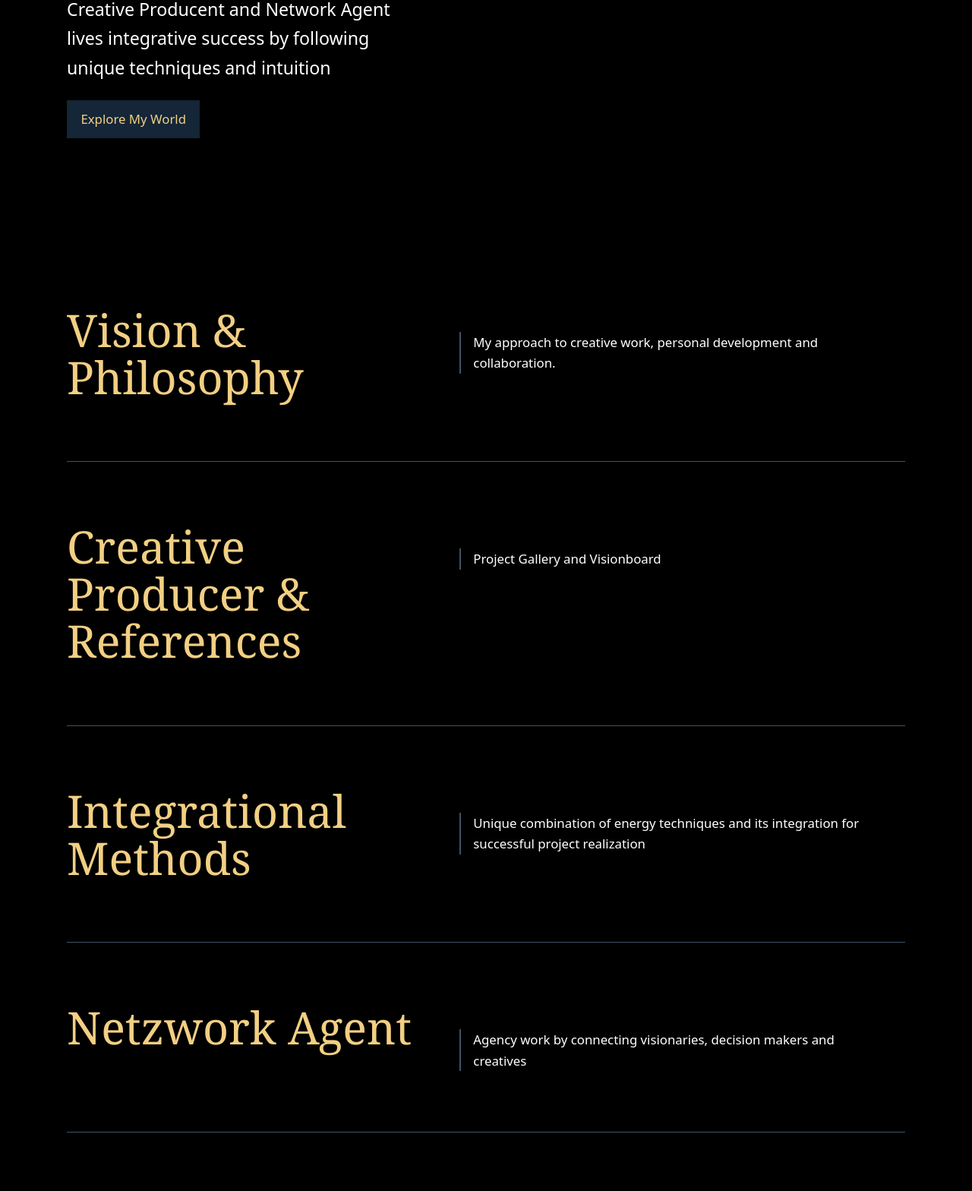
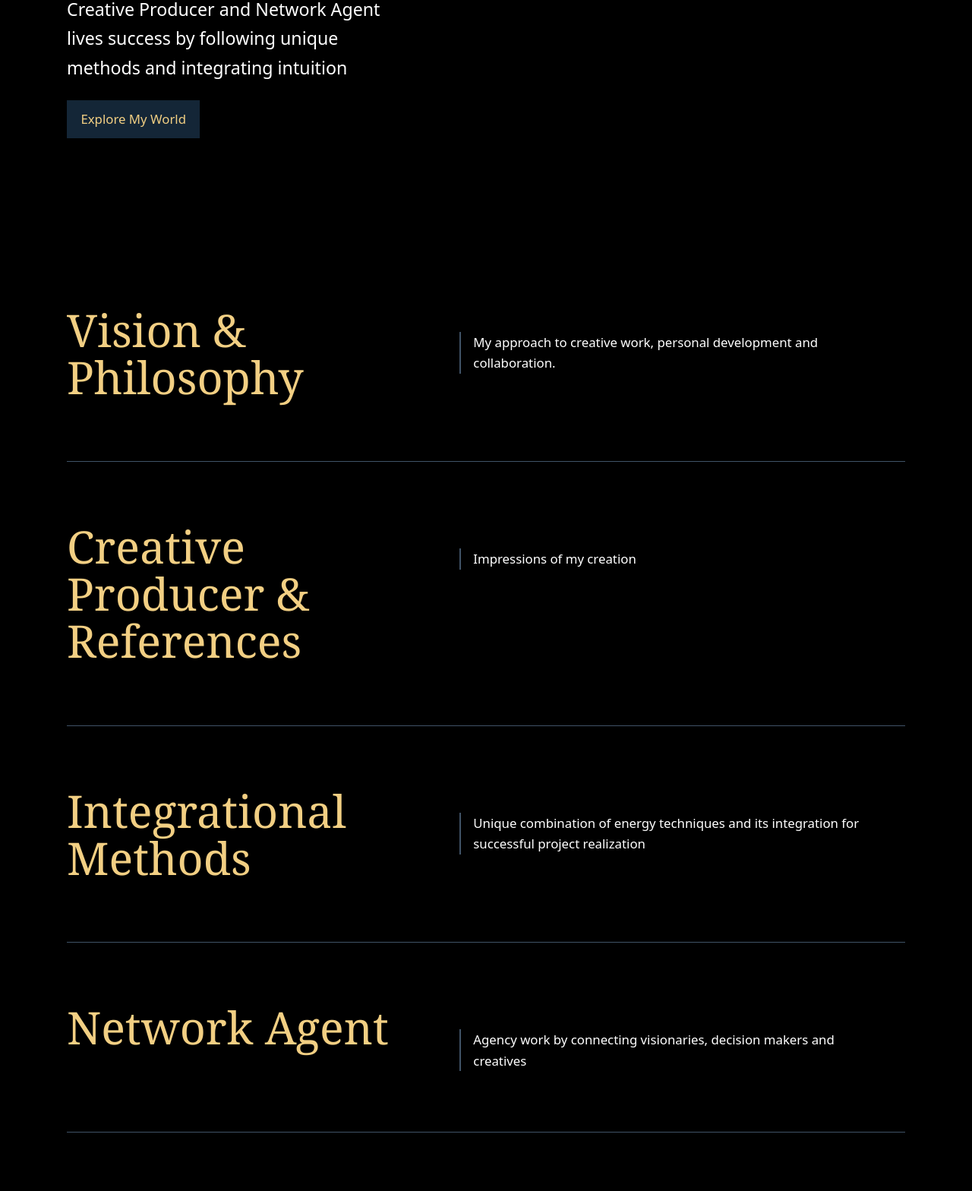
Before and after one commit to LukasThemm/lukas-themm-website, a plain HTML site: page index.html in a window 1280 px wide. Shown: the part 832-2400 px from the top of the page at 76% size. Drawn offline with Linux system fonts and the light colour scheme.

Commit message:
Update index.html

```diff
--- a/index.html
+++ b/index.html
@@ -3,7 +3,7 @@
 <meta charset="utf-8">
 <meta name="viewport" content="width=device-width, initial-scale=1">
 <meta name="description" content="Lukas Themm's personal portfolio for creative work and vision, integrational methods and professional network agent.">
-<title>Lukas Themm | Personal Portfolio</title>
+<title>Lukas Themm | Creative Producer & Network Agent</title>
 <style>
 :root{color-scheme:dark;--paper:#000000;--ink:#f2cf83;--accent:#ffda8a;--line:#405367}
 *{box-sizing:border-box}html{scroll-behavior:smooth}body{margin:0;background:var(--paper);color:var(--ink);font:1.05rem/1.65 "Instrument Sans",system-ui,sans-serif}
@@ -17,19 +17,19 @@ section{padding-block:clamp(2.6rem,7vw,5rem);border-bottom:1px solid var(--line)
 form,label{display:grid;gap:.5rem}form{gap:1rem}input,textarea,button{font:inherit;padding:.5rem}footer a{margin-right:1rem}
 @media(max-width:36rem){.banner{grid-template-columns:1fr}}
 input,textarea,button{background:#101820;color:var(--ink);border:1px solid var(--line)}button:disabled{opacity:.65}</style><style>html body{color:#fff}body header a,body footer a{color:#fff}body h1,body h2,body h3,body .button,body .button:hover{color:#f2cf83}body input,body textarea{color:#fff}body button{color:#f2cf83}</style>
-<header id="top"><div class="wrap"><a class="brand" href="#top">Lukas Themm</a><nav aria-label="Main navigation"><a href="vision.html">Vision &amp; Philosophy</a><a href="work.html">Creative Producer &amp; References</a><a href="methods.html">Integrational Methods</a><a href="network.html">Netzwork Agent</a><a href="contact.html">Contact</a></nav></div></header>
+<header id="top"><div class="wrap"><a class="brand" href="#top">Lukas Themm</a><nav aria-label="Main navigation"><a href="vision.html">Vision &amp; Philosophy</a><a href="work.html">Creative Producer &amp; References</a><a href="methods.html">Integrational Methods</a><a href="network.html">Network Agent</a><a href="contact.html">Contact</a></nav></div></header>
 <main>
 <figure class="banner" aria-label="Three photographs">
 <span role="img" aria-label="Black-and-white portrait in front of a geometric artwork"></span>
 <span role="img" aria-label="A hiker with outstretched arms on a rocky mountain ledge"></span>
 <span role="img" aria-label="A black-and-white mirror portrait"></span>
 </figure>
-<div class="hero"><div class="wrap"><h1>Lukas Themm</h1><p>Creative Producent and Network Agent lives integrative success by following unique techniques and intuition</p><a class="button" href="work.html">Explore My World</a></div></div>
+<div class="hero"><div class="wrap"><h1>Lukas Themm</h1><p>Creative Producer and Network Agent lives success by following unique methods and integrating intuition</p><a class="button" href="work.html">Explore My World</a></div></div>
 <div class="wrap">
 <section id="vision"><h2>Vision &amp; Philosophy</h2><p class="note">My approach to creative work, personal development and collaboration.</p></section>
-<section id="work"><h2>Creative Producer &amp; References</h2><p class="note">Project Gallery and Visionboard</p></section>
+<section id="work"><h2>Creative Producer &amp; References</h2><p class="note">Impressions of my creation</p></section>
 <section id="learning"><h2>Integrational Methods</h2><p class="note">Unique combination of energy techniques and its integration for successful project realization </p></section>
-<section id="connect"><h2>Netzwork Agent</h2><p class="note">Agency work by connecting visionaries, decision makers and creatives</p></section>
+<section id="connect"><h2>Network Agent</h2><p class="note">Agency work by connecting visionaries, decision makers and creatives</p></section>
 </div>
 <div class="wrap"><section id="contact"><h2>Contact</h2><div>
 <p>Form preview. Message delivery will be available when a form service is connected.</p>
```
